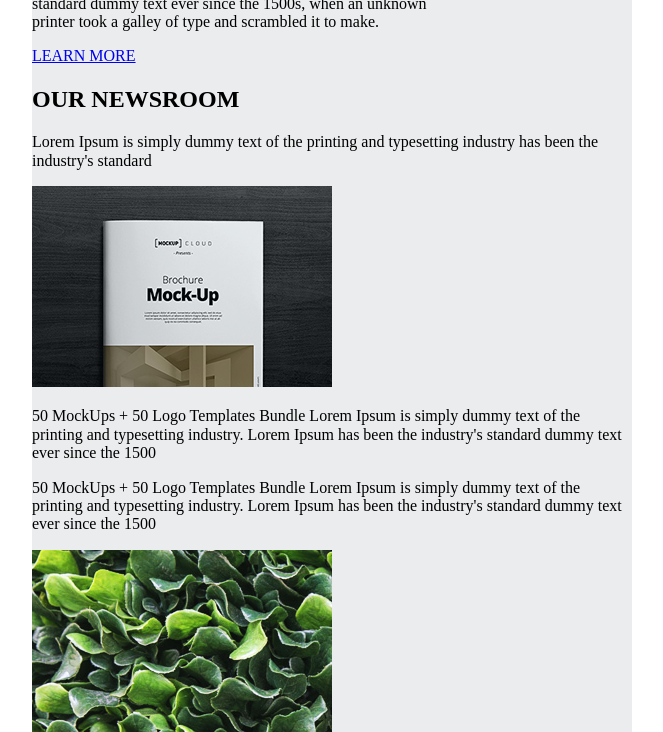
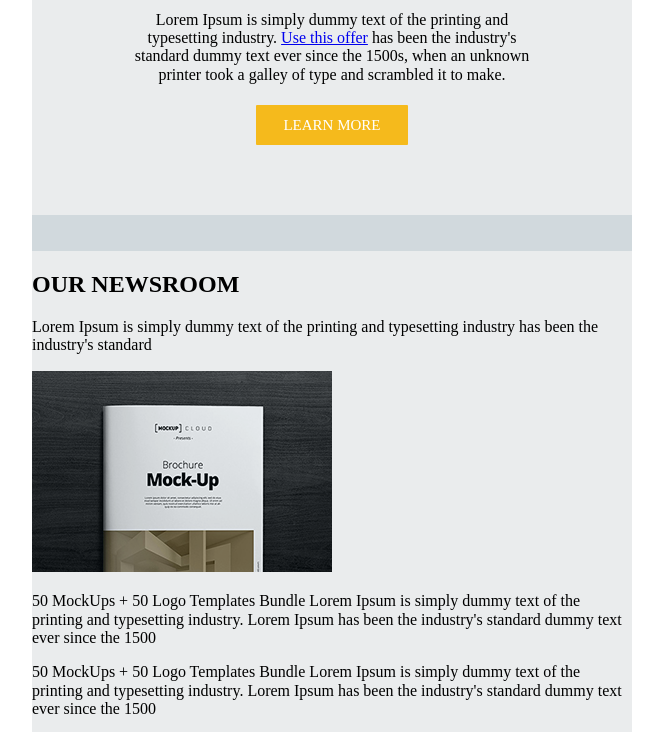
Before and after one commit to JLedezmaC/Markup-html-, a website: page index.html in a window 1280 px wide. Shown: the part 538-1270 px from the top of the page, without its empty margins (308-971 px from the left). Drawn offline with Linux system fonts and the light colour scheme.

Commit message:
Cambios estructura html y modificacion de borders css

```diff
--- a/index.html
+++ b/index.html
@@ -38,7 +38,7 @@
                 </div>
               </div>
             </div>
-            <div class="backgound-white">
+            <div class="backgound-white2">
               <div class="second-part">
                 <img src="./images/icons.png" alt="Libro con iconos">
                 <h2>Free book mock-up</h2>
@@ -46,9 +46,12 @@
                   Lorem Ipsum is simply dummy text of the printing and <br>
                   typesetting industry. <a href="#" class="2nd-Link"  >Use this offer</a> has been the industry's <br> standard dummy text ever since the 1500s, when an unknown <br> printer took a galley of type and scrambled it to make.
                 </p>
-                <a href="#" class="2nd-button">LEARN MORE</a>
+                <div class="boton-amarillo-second">
+                  <a href="#" class="second-button">LEARN MORE</a>
                 </div>
               </div>
+            </div>
+            <div class="background-white3">
               <div class="third-part">
                 <div class="NEWSROOM">
                   <h2>OUR NEWSROOM</h2>
@@ -105,7 +108,8 @@
                 <div class="ext-1">
                   <img src="./images/green leaves.png" alt="Hojas verdes">
                 </div>
-              <button class="second-button">MORE NEWS</button>
+                <a href="#" class="third-button">MORE NEWS</a>
+              </div>
             </div>
             <div class="fourth-part">
               <div class="Our-gallery">
--- a/sass/components/_main-content.scss
+++ b/sass/components/_main-content.scss
@@ -17,6 +17,7 @@
 
 .background-white{
     background-color: #f9f9f9;
+    border-bottom: 36px solid #d1d9dd;
 }
 
 .first-part{
@@ -42,3 +43,36 @@
 .boton-verde-first{
     text-align: center;
 }
+
+.background-white2{
+    background-color: #f9f9f9;
+}
+
+.second-part{
+    padding-bottom: 80px;
+}
+.second-part h2{
+    text-align: center;
+    font-size: 30px;
+}
+.second-part p {
+    text-align: center;
+    margin-bottom: 32px;
+}
+
+.second-button{
+    text-decoration: none;
+    color: white;
+    background-color: #f5ba1c;
+    border-radius: 1px;
+    padding: 12px 27px 12px 27px;
+    font-size: 15px;
+}
+
+.boton-amarillo-second{
+    text-align: center;
+}
+
+.background-white3{
+    border-top: 36px solid #d1d9dd;
+}
```
Also changed, not shown: css/styles.css. Lines whose indentation alone changed are shown as unchanged.
